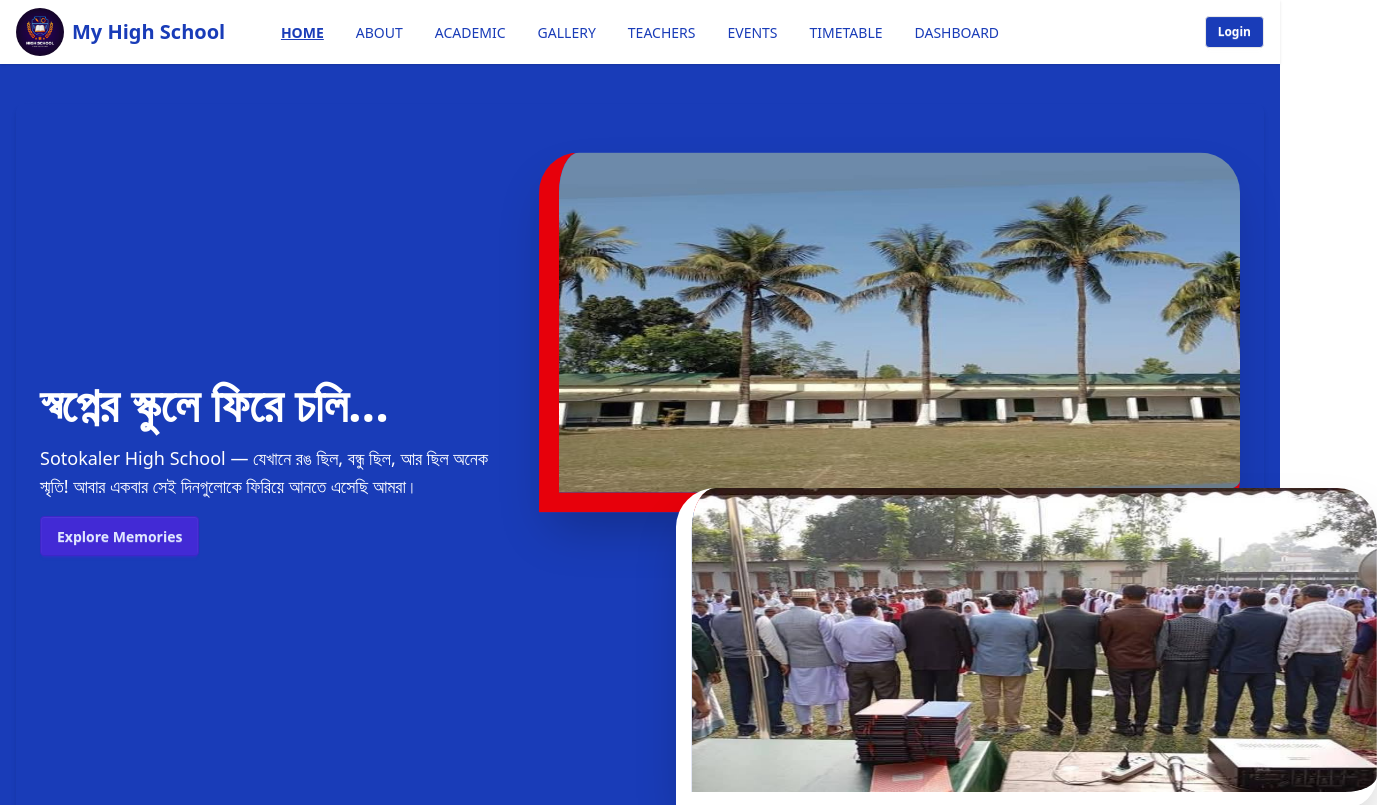
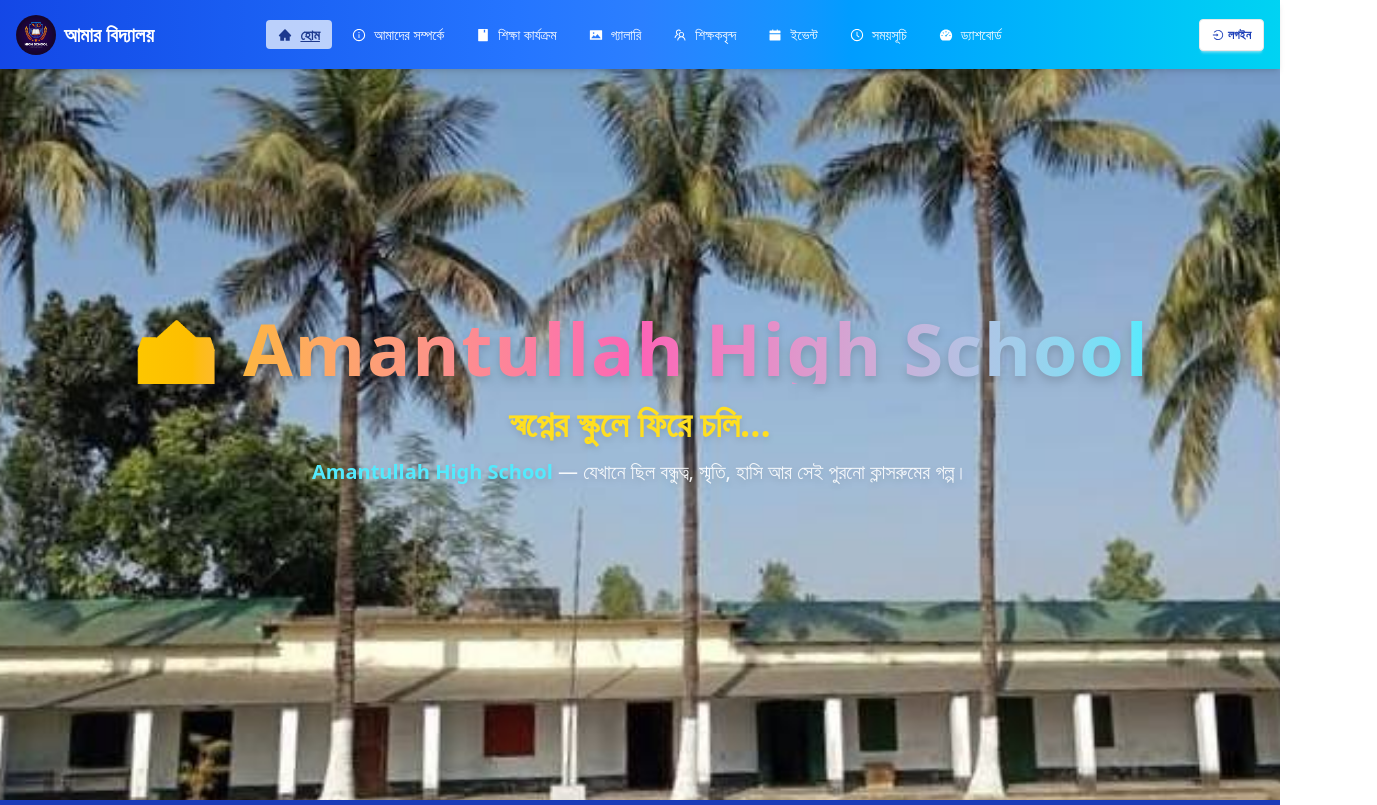
Before and after one commit to abdulalim1010/my-high-school-client, a React (Vite) app: page / in a window 1280 px wide. Shown: the top 805 px of the page, 1377 px wide, since content can reach past the window. Built offline with nearby package versions, Linux system fonts and the light colour scheme; no server answers.

Commit message:
add to the polishinng

```diff
--- a/src/pages/home/Hero.jsx
+++ b/src/pages/home/Hero.jsx
@@ -1,67 +1,51 @@
-import React from 'react';
-import { motion } from 'framer-motion';
-import schoolImg from '../../assets/image.jpg';
-import schoolimage2 from '../../assets/image2.jpg';
+import React from "react";
+import { motion } from "framer-motion";
+import schoolImg from "../../assets/image.jpg";
 
 const Hero = () => {
   return (
-    <div className=" min-h-screen pt-10">
-      {/* Banner Section */}
-      <div className=" rounded-lg mx-4 shadow-md p-6">
-        <div className="flex flex-col lg:flex-row items-center gap-8">
-          {/* ✍️ Text Section (2/5) */}
-          <div className="w-full lg:basis-2/5 space-y-4 text-left">
-            <motion.h1
-              className="text-6xl lg:text-5xl font-bold text-white"
-              initial={{ x: -100, opacity: 0 }}
-              animate={{ x: 0, opacity: 1 }}
-              transition={{ duration: 1 }}
-            >
-              স্বপ্নের স্কুলে ফিরে চলি...
-            </motion.h1>
-            <p className="text-white text-lg">
-              Sotokaler High School — যেখানে রঙ ছিল, বন্ধু ছিল, আর ছিল অনেক স্মৃতি!
-              আবার একবার সেই দিনগুলোকে ফিরিয়ে আনতে এসেছি আমরা।
-            </p>
-            <button className="btn btn-primary">Explore Memories</button>
-          </div>
+<section
+  className="relative w-full overflow-hidden  text-white"
+  style={{ height: '100dvh' }}  // full viewport height
+>
+  {/* Background Image */}
+  <motion.img
+    src={schoolImg}
+    alt="School Background"
+    className="absolute top-0 left-0 w-full h-full object-cover"
+    animate={{ scale: [1, 1.02, 1] }}
+    transition={{ duration: 10, repeat: Infinity }}
+  />
 
-          {/* 🖼️ Image Section (3/5) */}
-          {/* 🖼️ Image Section (3/5) */}
-<div className="w-full lg:basis-3/5">
-  <motion.img
-    animate={{ y: [0, 50, 0] }}
-    transition={{ duration: 5, repeat: Infinity }}
-    src={schoolImg}
-    className="w-3xl h-90  rounded-t-[40px] rounded-br-4xl border-s-20 border-b-20 border-red-600 shadow-2xl"
-    alt="School 1"
-  />
-  <motion.img
-    animate={{ x: [100, 150, 100] }}
-    transition={{ duration: 10, repeat: Infinity }}
-    src={schoolimage2}
-    className="w-3xl h-80 rounded-t-[40px] rounded-br-4xl border-s-16 border-b-16 border-white shadow-2xl"
-    alt="School 2"
-  />
-</div>
+  {/* Text Overlay */}
+  <div className="relative z-10 flex flex-col items-center justify-center h-full text-center px-4">
+    <motion.h1
+      className="text-5xl md:text-7xl font-extrabold tracking-wide bg-clip-text text-transparent bg-gradient-to-r from-yellow-400 via-pink-400 to-cyan-300 drop-shadow-lg"
+      initial={{ y: -80, opacity: 0 }}
+      animate={{ y: 0, opacity: 1 }}
+      transition={{ duration: 1 }}
+    >
+      🏫 Amantullah High School
+    </motion.h1>
 
-        </div>
-      </div>
+    <motion.div
+      className="space-y-3 text-center mt-5"
+      initial={{ opacity: 0 }}
+      animate={{ opacity: 1 }}
+      transition={{ duration: 1.5 }}
+    >
+      <h2 className="text-3xl md:text-4xl font-bold text-yellow-300 drop-shadow-md">
+        স্বপ্নের স্কুলে ফিরে চলি...
+      </h2>
+      <p className="text-white/90 text-lg md:text-xl leading-relaxed drop-shadow-md">
+        <span className="text-cyan-300 font-semibold">Amantullah High School</span> —
+        যেখানে ছিল বন্ধুত্ব, স্মৃতি, হাসি আর সেই পুরনো ক্লাসরুমের গল্প।
+      </p>
+    </motion.div>
+  </div>
+</section>
 
-      {/* Memories Preview Section */}
-      <motion.div
-        className="mt-16 px-4 text-center"
-        initial={{ opacity: 0, y: 50 }}
-        whileInView={{ opacity: 1, y: 0 }}
-        transition={{ duration: 1 }}
-      >
-        <h2 className="text-3xl font-bold mb-4 text-white">আমাদের কিছু স্মৃতি</h2>
-        <p className="max-w-xl mx-auto tett-white">
-          সেই টিফিন টাইম, কাঁদা মাঠে খেলা, বকাঝকার ভয়, আর স্যারদের গল্প —
-          প্রতিটি মুহূর্তেই লুকিয়ে আছে আমাদের শৈশব।
-        </p>
-      </motion.div>
-    </div>
+
   );
 };
 
--- a/src/pages/maynlayouts/MainLayouts.jsx
+++ b/src/pages/maynlayouts/MainLayouts.jsx
@@ -1,14 +1,28 @@
-import React from 'react';
-import { Outlet } from 'react-router';
-import NavBar from '../navBar/NavBar';
-import Footer from '../footer/Footer';
+import React from "react";
+import { Outlet } from "react-router";
+import NavBar from "../navBar/NavBar";
+import Footer from "../footer/Footer";
 
 const MainLayouts = () => {
   return (
-    <div className='bg-blue-800 min-h-screen '>
-      <header><NavBar/></header>
-      <main><Outlet/></main>
-      <footer><Footer/></footer>
+    <div
+      className="min-h-screen bg-gradient-to-br from-blue-400 via-blue-600 to-blue-900
+      dark:from-gray-900 dark:via-blue-900 dark:to-blue-700 transition-all duration-700"
+    >
+      {/* Fixed Navbar */}
+      <header className="fixed top-0 left-0 w-full z-50">
+        <NavBar />
+      </header>
+
+      {/* Main Content */}
+      <main >
+        <Outlet />
+      </main>
+
+      {/* Footer */}
+      <footer className="mt-10">
+        <Footer />
+      </footer>
     </div>
   );
 };
--- a/src/pages/navBar/NavBar.jsx
+++ b/src/pages/navBar/NavBar.jsx
@@ -1,96 +1,109 @@
-import React from 'react';
-import { Link, NavLink } from 'react-router-dom';
-import logo from '../../assets/logoimage.avif';
-import UseAuth from '../../hooks/UseAuth';
+import React, { useEffect, useState } from "react";
+import { Link, NavLink } from "react-router-dom";
+import logo from "../../assets/logoimage.avif";
+import UseAuth from "../../hooks/UseAuth";
+import { motion } from "framer-motion";
+import {
+  AiFillHome,
+  AiOutlineInfoCircle,
+  AiFillBook,
+  AiFillPicture,
+  AiOutlineTeam,
+  AiFillCalendar,
+  AiOutlineClockCircle,
+  AiFillDashboard,
+  AiOutlineLogout,
+  AiOutlineLogin,
+} from "react-icons/ai";
 
 const NavBar = () => {
   const { user, logOut } = UseAuth();
+  const [scrolled, setScrolled] = useState(false);
+
+  // Scroll detection
+  useEffect(() => {
+    const handleScroll = () => setScrolled(window.scrollY > 50);
+    window.addEventListener("scroll", handleScroll);
+    return () => window.removeEventListener("scroll", handleScroll);
+  }, []);
 
   const handleLogout = async () => {
     try {
       await logOut();
-      alert("Logout successful");
+      alert("সফলভাবে লগআউট হয়েছে!");
     } catch (error) {
-      alert("Logout failed: " + error.message);
+      alert("লগআউট ব্যর্থ হয়েছে: " + error.message);
     }
   };
 
   const getLinkClass = ({ isActive }) =>
     isActive
-      ? "text-blue-800 font-bold underline bg-white px-3 py-1 rounded"
-      : "text-blue-800 hover:text-white hover:bg-blue-700 px-3 py-1 rounded transition";
+      ? "text-blue-900 font-semibold underline bg-white/70 px-3 py-1 rounded flex items-center gap-2"
+      : "text-white hover:text-yellow-200 px-3 py-1 rounded flex items-center gap-2 transition-all duration-300";
 
   const navItem = (
     <>
-      <li><NavLink to="/" className={getLinkClass}>HOME</NavLink></li>
-      <li><NavLink to="/about" className={getLinkClass}>ABOUT</NavLink></li>
-      <li><NavLink to="/academics" className={getLinkClass}>ACADEMIC</NavLink></li>
-      <li><NavLink to="/galary" className={getLinkClass}>GALLERY</NavLink></li>
-      <li><NavLink to="/teachers" className={getLinkClass}>TEACHERS</NavLink></li>
-      <li><NavLink to="/events" className={getLinkClass}>EVENTS</NavLink></li>
-      <li><NavLink to="/timetable" className={getLinkClass}>TIMETABLE</NavLink></li>
-      <li><NavLink to="/dashboard" className={getLinkClass}>DASHBOARD</NavLink></li>
+      <li><NavLink to="/" className={getLinkClass}><AiFillHome /> হোম</NavLink></li>
+      <li><NavLink to="/about" className={getLinkClass}><AiOutlineInfoCircle /> আমাদের সম্পর্কে</NavLink></li>
+      <li><NavLink to="/academics" className={getLinkClass}><AiFillBook /> শিক্ষা কার্যক্রম</NavLink></li>
+      <li><NavLink to="/galary" className={getLinkClass}><AiFillPicture /> গ্যালারি</NavLink></li>
+      <li><NavLink to="/teachers" className={getLinkClass}><AiOutlineTeam /> শিক্ষকবৃন্দ</NavLink></li>
+      <li><NavLink to="/events" className={getLinkClass}><AiFillCalendar /> ইভেন্ট</NavLink></li>
+      <li><NavLink to="/timetable" className={getLinkClass}><AiOutlineClockCircle /> সময়সূচি</NavLink></li>
+      <li><NavLink to="/dashboard" className={getLinkClass}><AiFillDashboard /> ড্যাশবোর্ড</NavLink></li>
     </>
   );
 
   return (
-    <div className="navbar bg-white shadow-sm px-4">
+    <motion.nav
+      initial={{ y: -80, opacity: 0 }}
+      animate={{ y: 0, opacity: 1 }}
+      transition={{ type: "spring", stiffness: 70 }}
+      className={`w-full shadow-md transition-all duration-500 ${
+        scrolled
+          ? "bg-blue-800/95 backdrop-blur-md"
+          : "bg-gradient-to-r from-blue-700 via-blue-500 to-cyan-400"
+      }`}
+    >
+      <div className="navbar max-w-7xl mx-auto px-4 py-3">
         {/* Left: Logo */}
         <div className="navbar-start flex items-center gap-2">
-        <img className="w-12 h-12 rounded-full" src={logo} alt="Logo" />
-        <span className="text-xl font-bold text-blue-800">My High School</span>
+          <img src={logo} alt="Logo" className="w-10 h-10 rounded-full" />
+          <span className="text-lg md:text-xl font-bold text-white">আমার বিদ্যালয়</span>
         </div>
 
         {/* Center: Desktop Menu */}
         <div className="navbar-center hidden lg:flex">
-        <ul className="menu menu-horizontal px-1 space-x-2 bg-white">
-          {navItem}
-        </ul>
+          <ul className="menu menu-horizontal space-x-2">{navItem}</ul>
         </div>
 
-      {/* Right: User & Mobile Menu */}
+        {/* Right: User */}
         <div className="navbar-end flex items-center space-x-2">
-        {/* Mobile Dropdown */}
-        <div className="dropdown lg:hidden">
-          <div tabIndex={0} className="btn btn-ghost">
-            <svg xmlns="http://www.w3.org/2000/svg" className="h-5 w-5" fill="none" viewBox="0 0 24 24" stroke="currentColor">
-              <path strokeLinecap="round" strokeLinejoin="round" strokeWidth="2" d="M4 6h16M4 12h8m-8 6h16" />
-            </svg>
-          </div>
-          <ul
-            tabIndex={0}
-            className="menu menu-sm dropdown-content bg-white text-blue-800 rounded-box shadow z-50 mt-3 w-52 right-0"
-          >
-            {navItem}
-          </ul>
-        </div>
-
-        {/* User */}
           {user ? (
             <>
               <img
                 src={user?.photoURL || "https://i.ibb.co/SsJP1DM/default-user.png"}
                 alt="User"
-              className="w-10 h-10 rounded-full border-2 border-blue-800"
-              title={user.displayName}
+                className="w-10 h-10 rounded-full border-2 border-white"
               />
               <button
                 onClick={handleLogout}
-              className="btn btn-sm bg-red-600 text-white hover:bg-red-700"
+                className="btn btn-sm bg-red-500 text-white hover:bg-red-600 flex items-center gap-1"
               >
-              Logout
+                <AiOutlineLogout /> লগআউট
               </button>
             </>
           ) : (
             <Link
               to="/login"
-            className="btn btn-sm bg-blue-800 text-white font-semibold hover:bg-blue-700"
+              className="btn btn-sm bg-white text-blue-800 font-semibold hover:bg-gray-100 flex items-center gap-1"
             >
-            Login
+              <AiOutlineLogin /> লগইন
             </Link>
           )}
         </div>
       </div>
+    </motion.nav>
   );
 };
 
```
Lines whose indentation alone changed are shown as unchanged.
